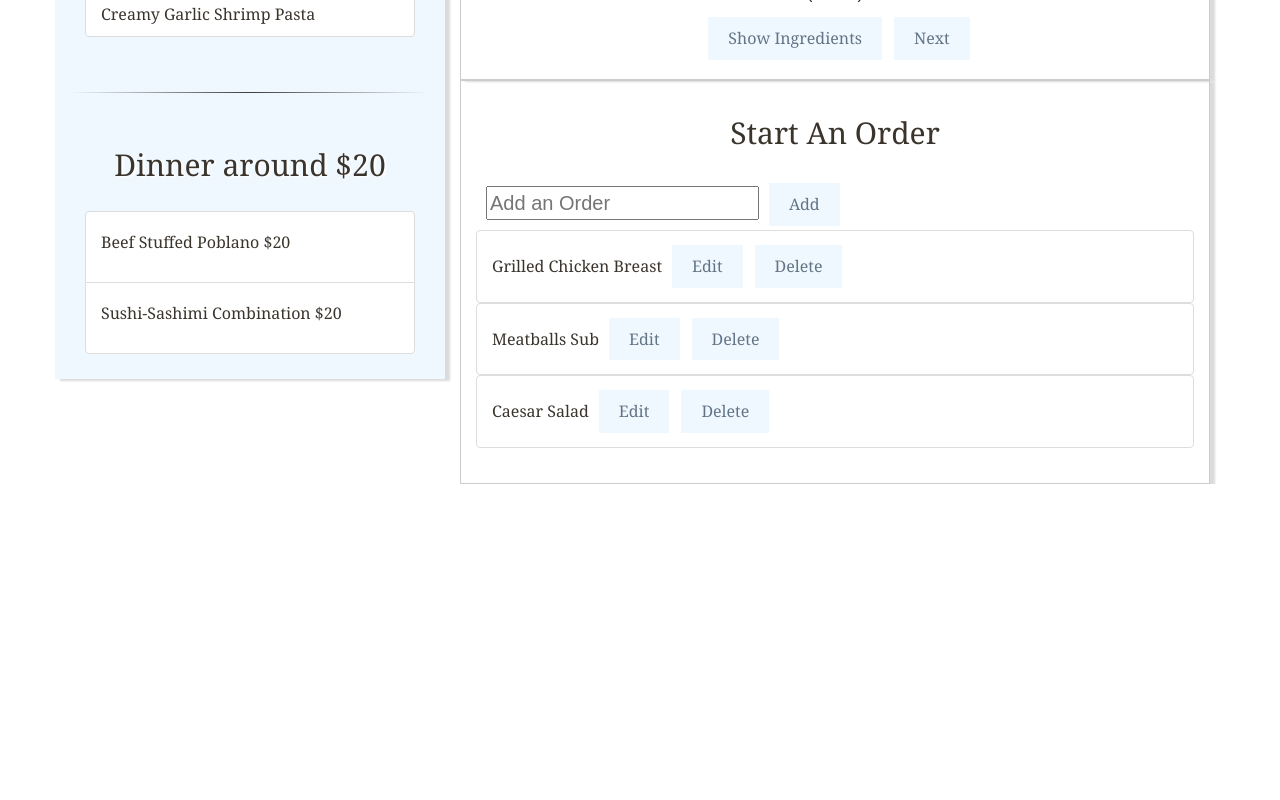
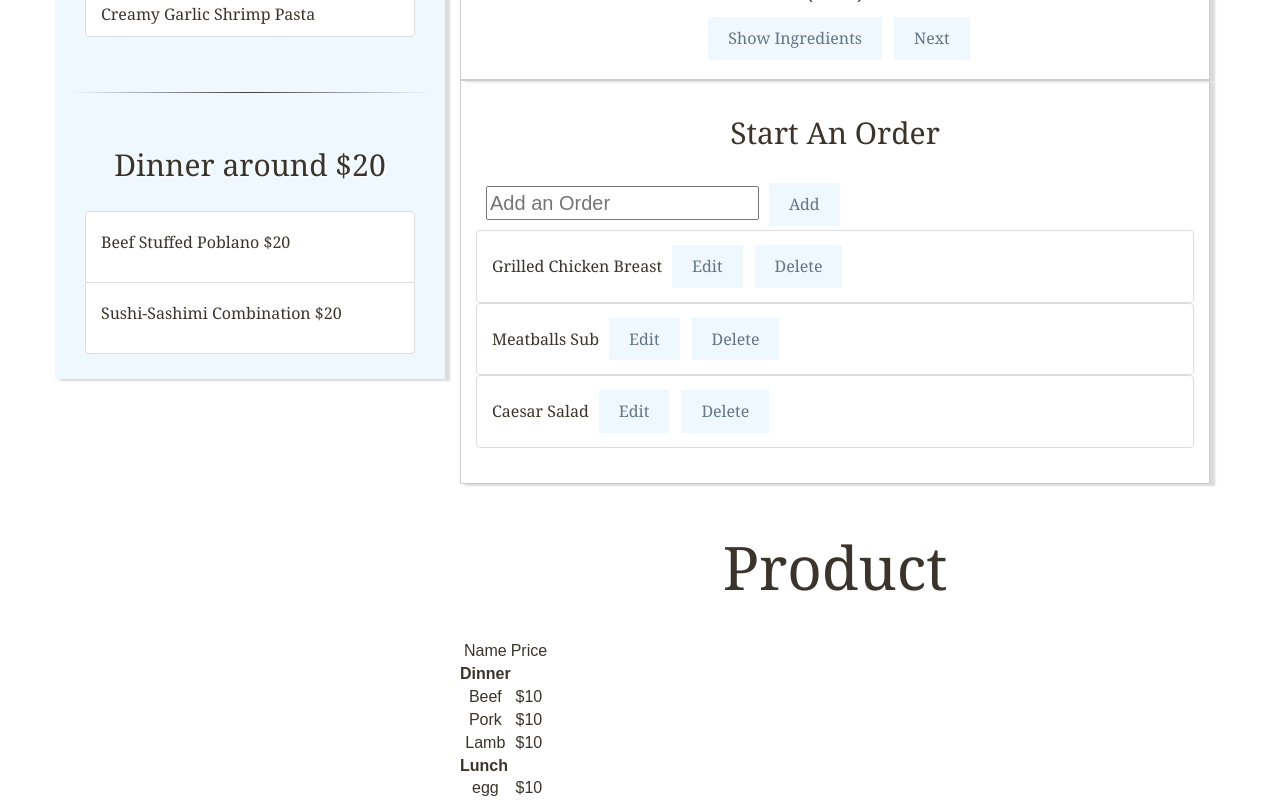
Before and after one commit to juliisstudy/Holiday-Restaurant, a React (Create React App) app: page / in a window 1280 px wide. Shown: the part 815-1615 px from the top of the page. Before the commit the page ends 1299 px from the top, so only its background shows below. Built offline with nearby package versions, Linux system fonts and the light colour scheme; a web font is replaced by a local one.

Commit message:
Update Product table

```diff
--- a/src/App.js
+++ b/src/App.js
@@ -5,6 +5,9 @@ import LunchList from "./LunchList";
 import Recipe from "./Recipe";
 import SpecialMeal from "./SpecialMeal";
 import Order from "./OrderList/Order";
+import ProductListFilter from "./productList/ProductListFilter";
+import {menuData} from "./productList/menuData.js";
+
 
 export default function FoodList() {
   return (
@@ -22,6 +25,7 @@ export default function FoodList() {
           <div className="  col-sm-8 imageSection">
             <Recipe />
             <Order />
+            <ProductListFilter dishes={menuData}/>
           </div>
         </div>
       </div>
--- a/src/productList/ProductListFilter.js
+++ b/src/productList/ProductListFilter.js
@@ -1,7 +1,10 @@
-export default ProductListFilter(){
+import ProductTable from "./ProductTable";
+
+export default function ProductListFilter({dishes}){
     return (
         <div>
-            <ProductTable products = {products}/>
+            <h1>Product</h1>
+             <ProductTable products= {dishes}/>
         </div>
-    )
+    );
 }
--- a/src/productList/ProductTable.js
+++ b/src/productList/ProductTable.js
@@ -1,17 +1,40 @@
-export default ProductTable({dishes}){
+function CategoryRow({ category }) {
+  return (
+    <tr>
+      <th>
+        {category}
+      </th>
+    </tr>
+  );
+}
+
+
+function DishRow({ dish }) {
+
+  return (
+    <tr>
+      <td>{dish.name}</td>
+      <td>{dish.price}</td>
+    </tr>
+  );
+}
+
+export default function ProductTable({products}){
+
     const rows = [];
+    let lastCategory = null;
 
-    dishes.forEach((dish)=>{
-        if(dish.categroy!==null){
-            rows.push(
-                <CategroyRow/>
+    products.forEach((product) => {
+         if(product.category!== lastCategory){
+             rows.push(
+                 <CategoryRow category={product.category} key={product.category}/>
             );
-        }
+         }
         rows.push(
-            <DishRow/>
-        )
-    }
-    )
+            <DishRow dish={product} key={product.name}/>
+        );
+        lastCategory = product.category;
+    });
 
     return(
         <div>
@@ -25,24 +48,5 @@ export default ProductTable({dishes}){
                 <tbody>{rows}</tbody>
             </table>
         </div>
-    )
+    );
 }
-
-function CategroyRow({categroy}){
-    return(
-        <tr>
-            <th>{categroy}</th>
-        </tr>
-    )
-}
-
-function DishRow({dish}){
-    const name = dish.stocked? dish.name:
-    <del>{dish.name}</del>
-    return(
-        <tr>
-            <td>{name}</td>
-            <td>{dish.price}</td>
-        </tr>
-    )
-}
--- a/src/productList/menuData.js
+++ b/src/productList/menuData.js
@@ -1,4 +1,4 @@
-const menuData = [
+export const menuData = [
     {category: "Dinner", price: "$10", stocked: true, name: "Beef"},
     {category: "Dinner", price: "$10", stocked: true, name: "Pork"},
     {category: "Dinner", price: "$10", stocked: true, name: "Lamb"},
```
